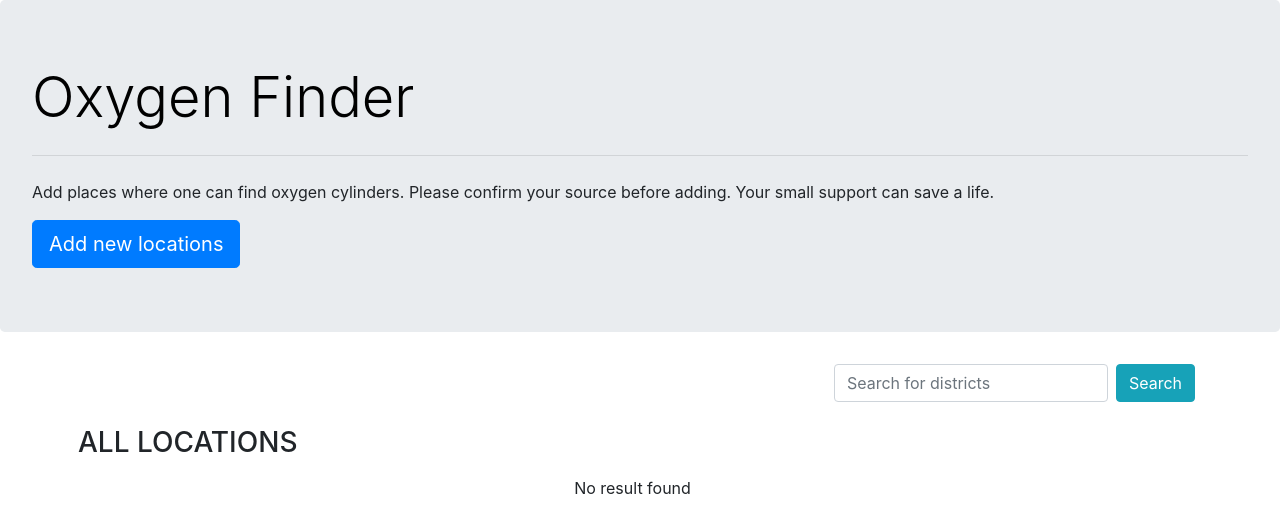
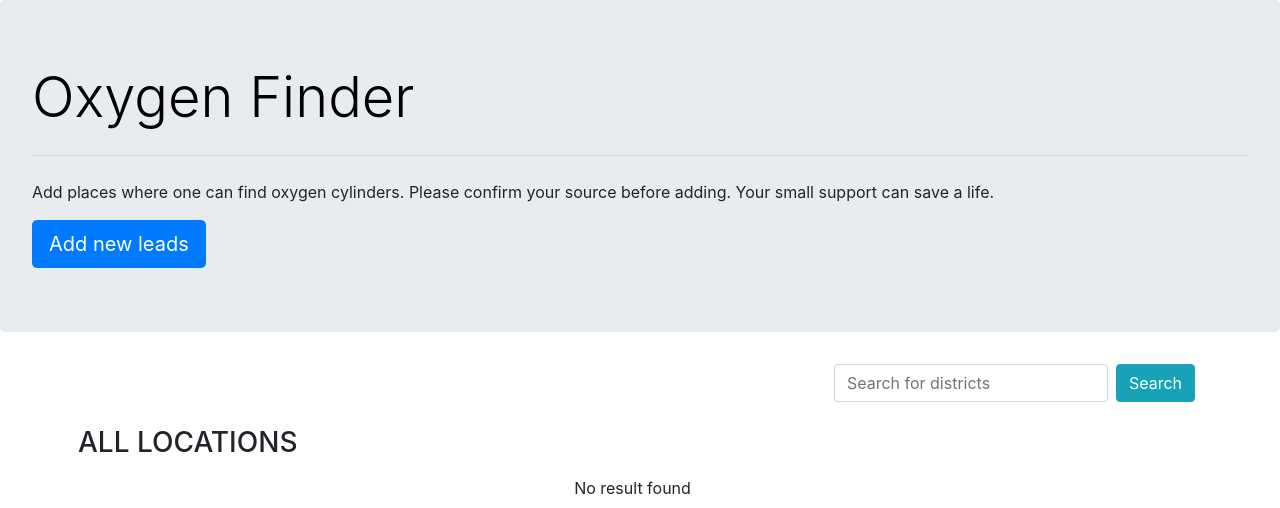
Before and after one commit to aniketlodh/Oxygen-Finder, a Node server app: page / in a window 1280 px wide. Shown: the top 508 px of the page. Run offline with Node 20, Linux system fonts and the light colour scheme; data that the repository does not hold is empty; some libraries are stand-ins or nearby versions.

Commit message:
button name renamed

```diff
--- a/views/home.ejs
+++ b/views/home.ejs
@@ -4,7 +4,7 @@
     <!-- <p class="lead">List of all places where you can find Oxygen cylinders</p> -->
     <hr class="my-4">
     <p>Add places where one can find oxygen cylinders. Please confirm your source before adding. Your small support can save a life. </p>
-    <a class="btn btn-primary btn-lg" href="/new/location" role="button">Add new locations</a>
+    <a class="btn btn-primary btn-lg" href="/new/location" role="button">Add new leads</a>
   </div>
     <div class="list-group container">
       <div class="ml-auto">
```
